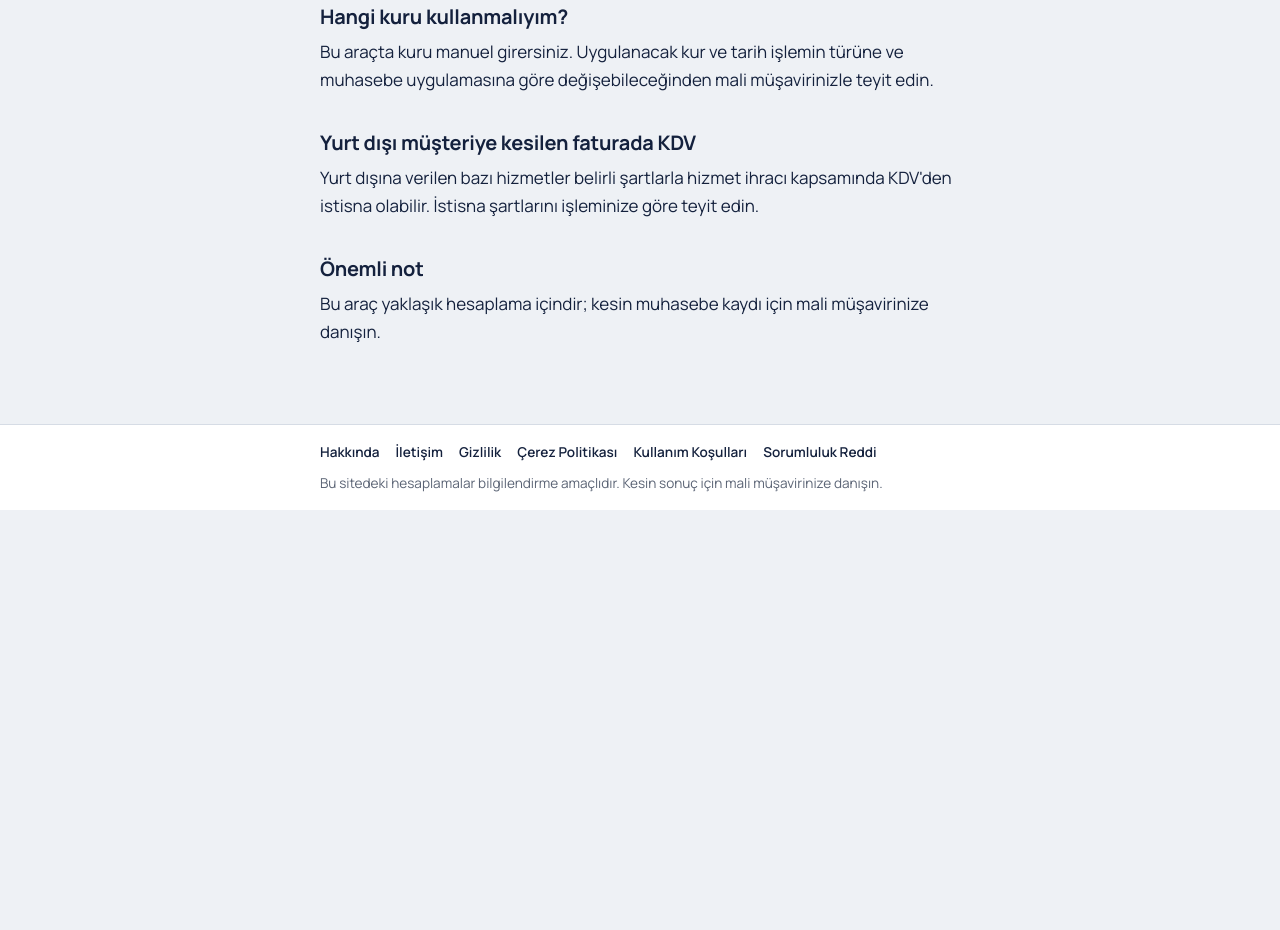
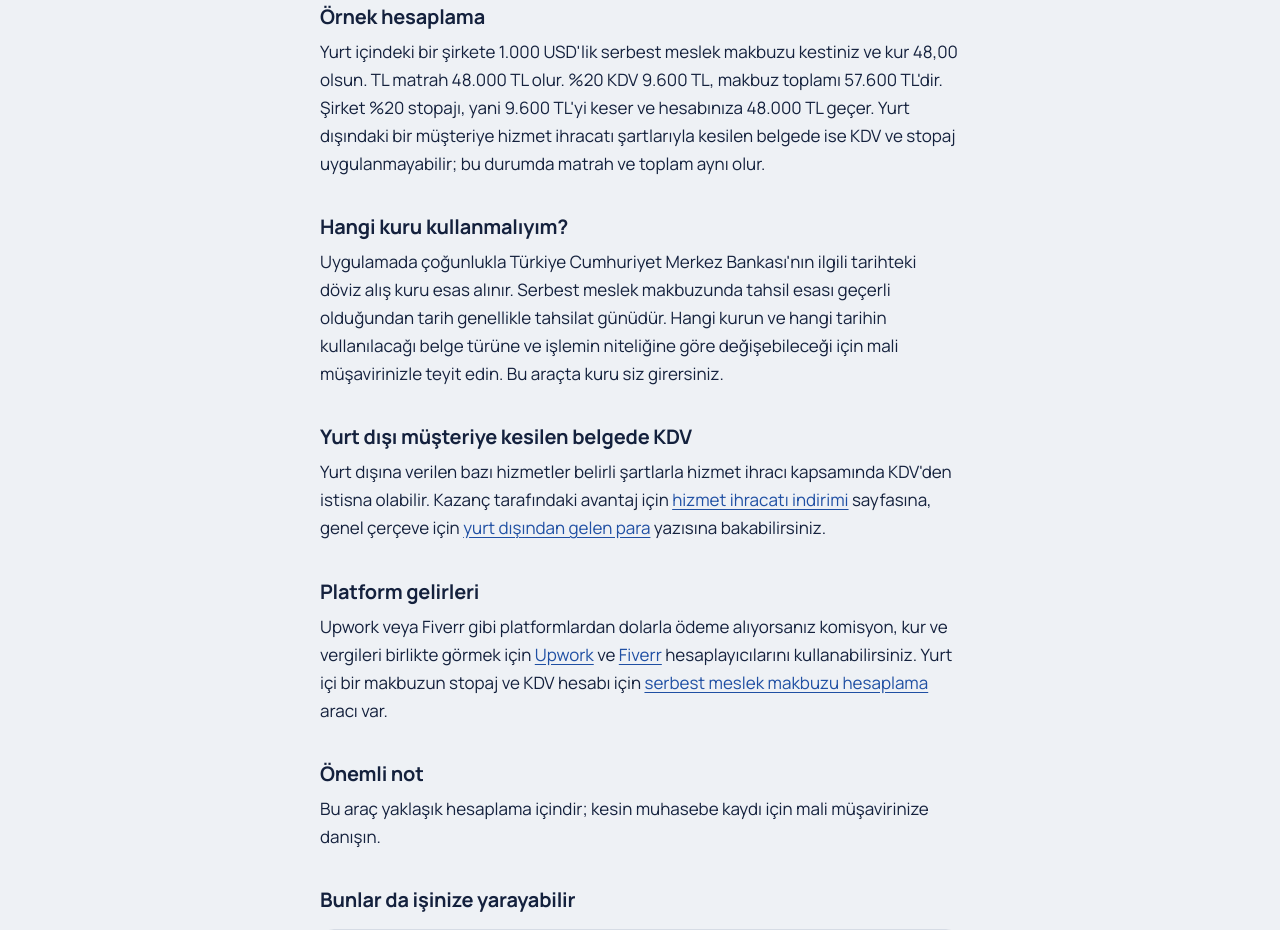
Before and after one commit to yavuzscvk-source/freelancer-vergi, a Next.js app: page /doviz-fatura-tl-karsiligi in a window 1280 px wide. Shown: the part 1080-2010 px from the top of the page. Before the commit the page ends 1590 px from the top, so only its background shows below. Built offline with nearby package versions, Linux system fonts and the light colour scheme.

Commit message:
Update page.js

```diff
--- a/app/doviz-fatura-tl-karsiligi/page.js
+++ b/app/doviz-fatura-tl-karsiligi/page.js
@@ -1,55 +1,41 @@
+import Link from "next/link";
 import Hesaplayici from "./Hesaplayici";
+import Kaynaklar from "../Kaynaklar";
 import { sayfa } from "../../lib/seo";
 
 export const metadata = sayfa({
   baslik: "Döviz Faturası TL Karşılığı Hesaplama 2026",
-  aciklama:
-    "USD, EUR ve GBP faturalarının TL karşılığını hesaplayın. Kur, KDV ve stopajı girerek fatura toplamını ve net tutarı görün.",
+  aciklama: "USD, EUR ve GBP faturalarının TL karşılığını hesaplayın. Kur, KDV ve stopajı girerek fatura toplamını ve net tutarı görün.",
   yol: "/doviz-fatura-tl-karsiligi",
 });
 
 export default function DovizFaturaTlKarsiligi() {
   return (
     <>
-      <h1>Döviz Faturası TL Karşılığı Hesaplama 2026</h1>
-
-      <p className="lead">
-        USD, EUR veya GBP faturanızı TL karşılığına çevirin; kur, KDV ve
-        stopajı birlikte görün.
-      </p>
+      <h1>Döviz faturası TL karşılığı hesaplama 2026</h1>
+      <p className="lead">USD, EUR veya GBP faturanızı TL karşılığına çevirin; kur, KDV ve stopajı birlikte görün.</p>
 
       <Hesaplayici />
 
       <h2>Döviz faturası TL karşılığı nasıl hesaplanır?</h2>
+      <p>Döviz tutarı, işlem için esas alınan kur üzerinden TL matraha çevrilir. Ardından varsa KDV ve stopaj bu TL matrah üzerinden hesaplanır.</p>
 
-      <p>
-        Döviz tutarı, işlem için esas alınan kur üzerinden TL matraha
-        çevrilir. Ardından varsa KDV ve stopaj bu TL matrah üzerinden
-        hesaplanır.
-      </p>
+      <h2>Örnek hesaplama</h2>
+      <p>Yurt içindeki bir şirkete 1.000 USD'lik serbest meslek makbuzu kestiniz ve kur 48,00 olsun. TL matrah 48.000 TL olur. %20 KDV 9.600 TL, makbuz toplamı 57.600 TL'dir. Şirket %20 stopajı, yani 9.600 TL'yi keser ve hesabınıza 48.000 TL geçer. Yurt dışındaki bir müşteriye hizmet ihracatı şartlarıyla kesilen belgede ise KDV ve stopaj uygulanmayabilir; bu durumda matrah ve toplam aynı olur.</p>
 
       <h2>Hangi kuru kullanmalıyım?</h2>
+      <p>Uygulamada çoğunlukla Türkiye Cumhuriyet Merkez Bankası'nın ilgili tarihteki döviz alış kuru esas alınır. Serbest meslek makbuzunda tahsil esası geçerli olduğundan tarih genellikle tahsilat günüdür. Hangi kurun ve hangi tarihin kullanılacağı belge türüne ve işlemin niteliğine göre değişebileceği için mali müşavirinizle teyit edin. Bu araçta kuru siz girersiniz.</p>
 
-      <p>
-        Bu araçta kuru manuel girersiniz. Uygulanacak kur ve tarih işlemin
-        türüne ve muhasebe uygulamasına göre değişebileceğinden mali
-        müşavirinizle teyit edin.
-      </p>
+      <h2>Yurt dışı müşteriye kesilen belgede KDV</h2>
+      <p>Yurt dışına verilen bazı hizmetler belirli şartlarla hizmet ihracı kapsamında KDV'den istisna olabilir. Kazanç tarafındaki avantaj için <Link href="/hizmet-ihracati-vergi-indirimi">hizmet ihracatı indirimi</Link> sayfasına, genel çerçeve için <Link href="/rehber/yurt-disindan-gelen-para">yurt dışından gelen para</Link> yazısına bakabilirsiniz.</p>
 
-      <h2>Yurt dışı müşteriye kesilen faturada KDV</h2>
-
-      <p>
-        Yurt dışına verilen bazı hizmetler belirli şartlarla hizmet ihracı
-        kapsamında KDV'den istisna olabilir. İstisna şartlarını işleminize
-        göre teyit edin.
-      </p>
+      <h2>Platform gelirleri</h2>
+      <p>Upwork veya Fiverr gibi platformlardan dolarla ödeme alıyorsanız komisyon, kur ve vergileri birlikte görmek için <Link href="/upwork-vergi-hesaplama">Upwork</Link> ve <Link href="/fiverr-vergi-hesaplama">Fiverr</Link> hesaplayıcılarını kullanabilirsiniz. Yurt içi bir makbuzun stopaj ve KDV hesabı için <Link href="/serbest-meslek-makbuzu">serbest meslek makbuzu hesaplama</Link> aracı var.</p>
 
       <h2>Önemli not</h2>
+      <p>Bu araç yaklaşık hesaplama içindir; kesin muhasebe kaydı için mali müşavirinize danışın.</p>
 
-      <p>
-        Bu araç yaklaşık hesaplama içindir; kesin muhasebe kaydı için mali
-        müşavirinize danışın.
-      </p>
+      <Kaynaklar sayfa="doviz" />
     </>
   );
 }
```
